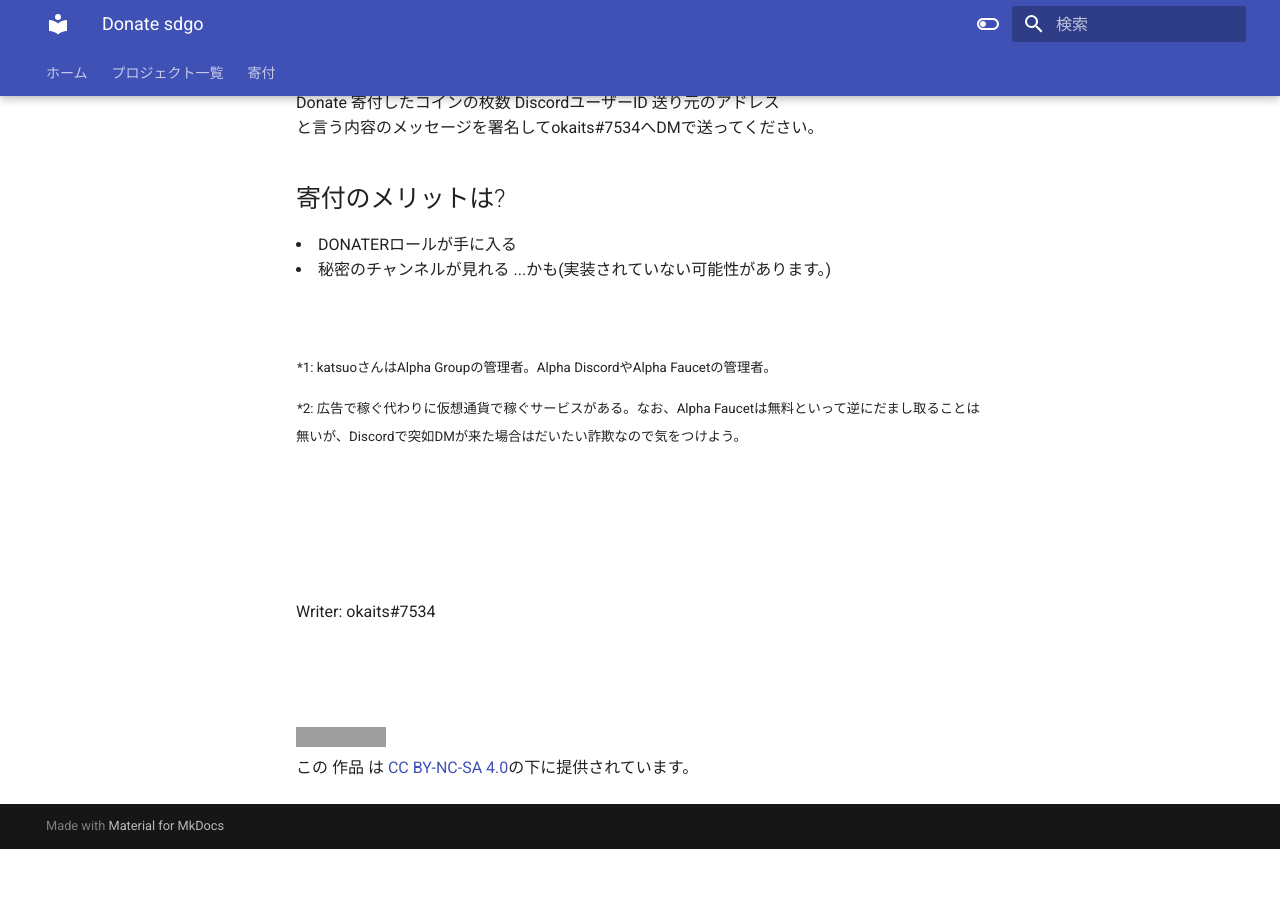
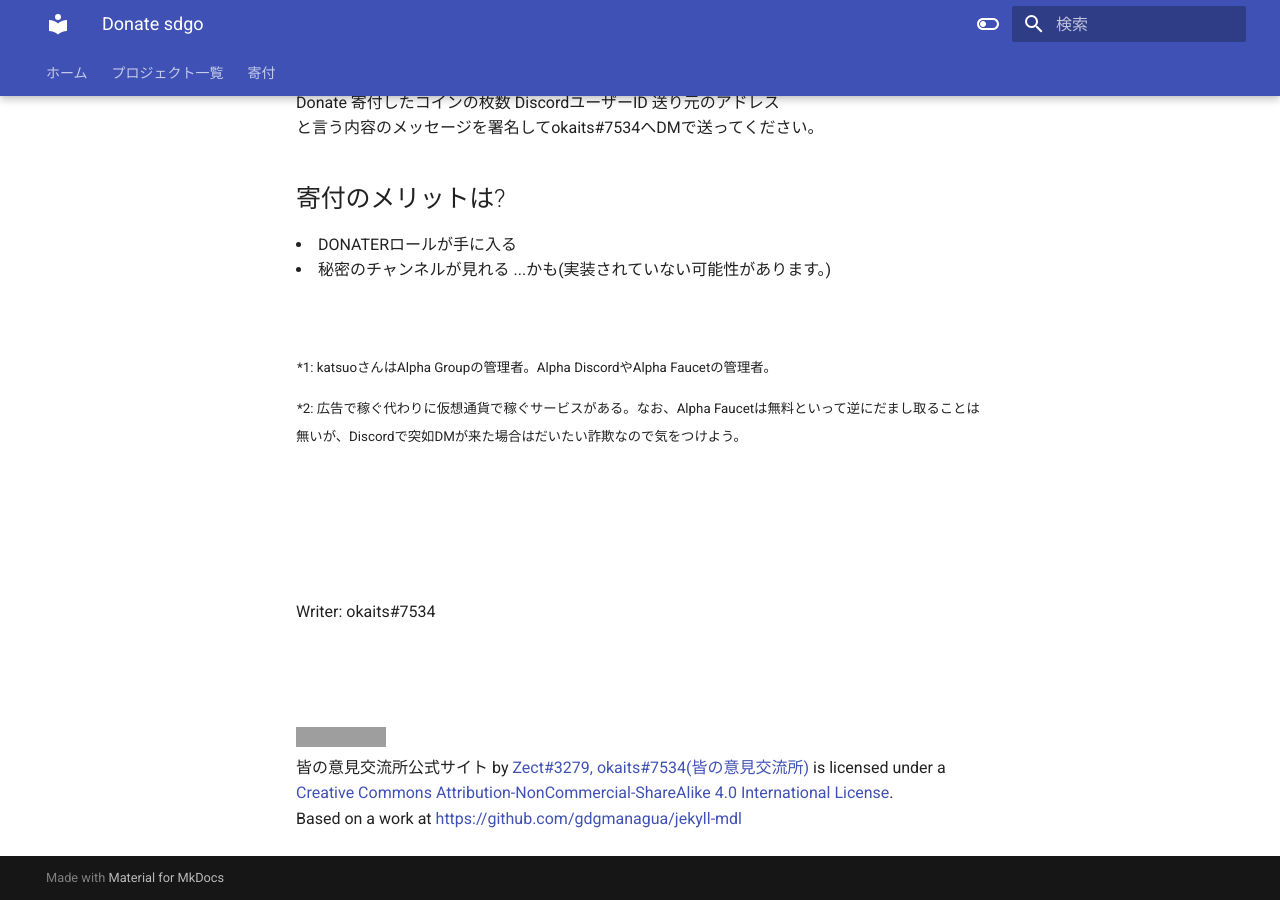
Before and after one commit to linuxcodevserver/linuxcodevserver.github.io, an MkDocs documentation site: the page built from docs/donate-sdgo.md, in a window 1280 px wide and 900 px high, scrolled down 1733 px. Built offline with MkDocs 1.6.1 and Material for MkDocs 9.7.7, drawn with Linux system fonts in a browser that asks for light colours; before the commit the page ends 2582 px from its top, so only the background shows below that; grey boxes are pictures that could not be loaded.

Commit message:
Update donate-sdgo.md

```diff
--- a/docs/donate-sdgo.md
+++ b/docs/donate-sdgo.md
@@ -74,4 +74,4 @@
 <br><br><br><br><br>
 Writer: okaits#7534
 <br><br><br><br><br>
-<a rel="license" href="http://creativecommons.org/licenses/by-nc-sa/4.0/"><img alt="クリエイティブ・コモンズ・ライセンス" style="border-width:0" src="https://i.creativecommons.org/l/by-nc-sa/4.0/88x31.png" /></a><br />この 作品 は <a rel="license" href="http://creativecommons.org/licenses/by-nc-sa/4.0/">CC BY-NC-SA 4.0</a>の下に提供されています。
+<a rel="license" href="http://creativecommons.org/licenses/by-nc-sa/4.0/"><img alt="Creative Commons License" style="border-width:0" src="https://i.creativecommons.org/l/by-nc-sa/4.0/88x31.png" /></a><br /><span xmlns:dct="http://purl.org/dc/terms/" href="http://purl.org/dc/dcmitype/Text" property="dct:title" rel="dct:type">皆の意見交流所公式サイト</span> by <a xmlns:cc="http://creativecommons.org/ns#" href="https://discord.com/invite/sUdAE64Zc7" property="cc:attributionName" rel="cc:attributionURL">Zect#3279, okaits#7534(皆の意見交流所)</a> is licensed under a <a rel="license" href="http://creativecommons.org/licenses/by-nc-sa/4.0/">Creative Commons Attribution-NonCommercial-ShareAlike 4.0 International License</a>.<br />Based on a work at <a xmlns:dct="http://purl.org/dc/terms/" href="https://github.com/gdgmanagua/jekyll-mdl" rel="dct:source">https://github.com/gdgmanagua/jekyll-mdl</a>
```
